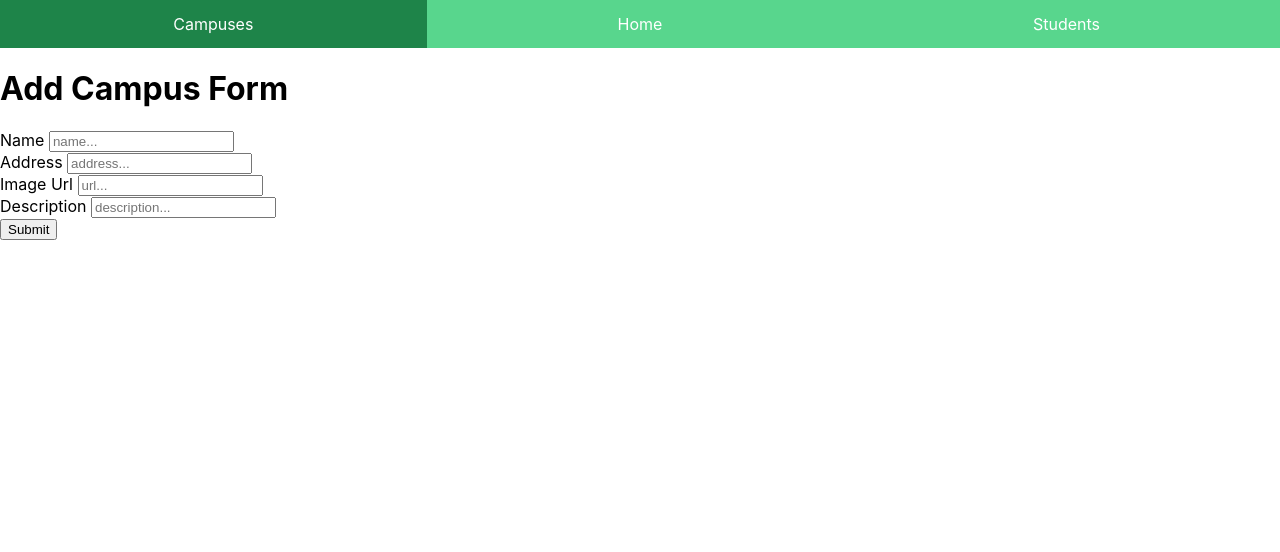
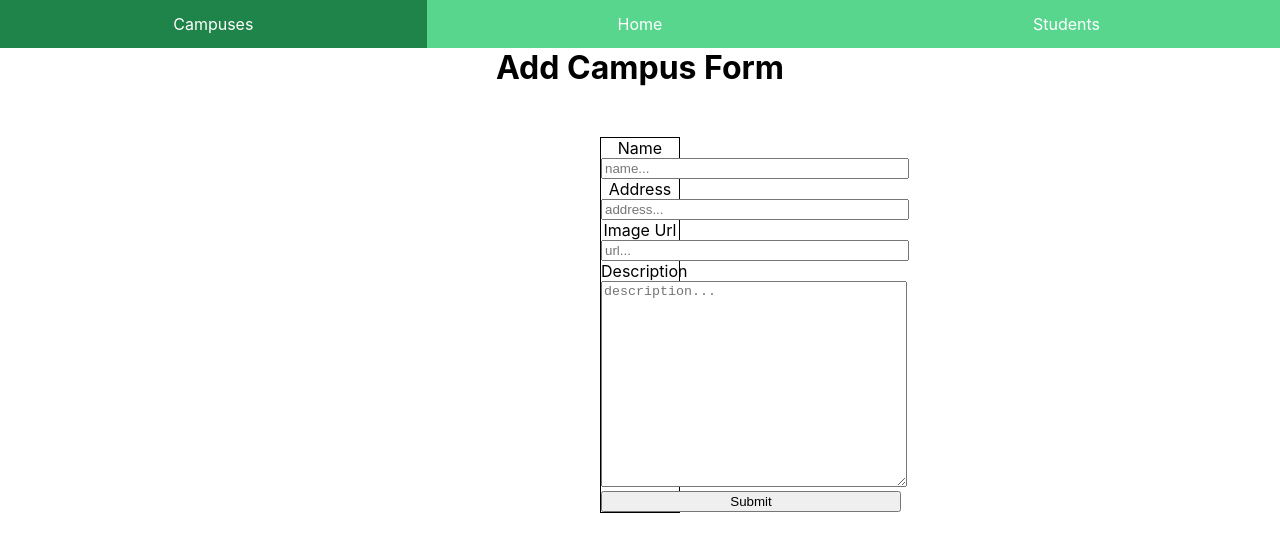
Before and after one commit to kai2233/CRUD_Frontend, a React (Create React App) app: page /addCampus in a window 1280 px wide. Shown: the top 552 px of the page. Built offline with nearby package versions, Linux system fonts and the light colour scheme; the HTML template or start-up script is replaced by a standard one.

Commit message:
add css to add student form

```diff
--- a/src/pages/campusesPages/AddCampus.jsx
+++ b/src/pages/campusesPages/AddCampus.jsx
@@ -22,17 +22,19 @@
     };
     const newCampus = useSelector((state) => state.campuses.newCampus);
     return (
-        <div>
+        <div className="edit-campus-page-container">
             <h1>Add Campus Form</h1>
             <form onSubmit={addNewCampus}>
                 <label>Name </label>
-                <input type="text" required value={name} placeholder="name..." onChange={(e) => setName(e.target.value)}/><br/>
+                <input type="text" required placeholder="name..." onChange={(e) => setName(e.target.value)}/>
                 <label>Address </label>
-                <input type="text" required value={address} placeholder="address..."onChange={(e) => setAddress(e.target.value)}/><br/>
+                <input type="text" required placeholder="address..."onChange={(e) => setAddress(e.target.value)}/>
                 <label>Image Url </label>
-                <input type="text"  placeholder="url..." onChange={(e) => setImageUrl(e.target.value)}/><br/>
+                <input type="text"  placeholder="url..." onChange={(e) => setImageUrl(e.target.value)}/>
                 <label>Description </label>
-                <input type="text" value={description} placeholder="description..." onChange={(e) => setDescription(e.target.value)}/><br/>
+                <div>
+                    <textarea className="form-description" type="text" placeholder="description..." onChange={(e) => setDescription(e.target.value)}/>
+                </div>
                 <input type="submit"/>
             </form>
             {newCampus.name===name?(<h1>Created Successfully</h1>):(null)}
```
